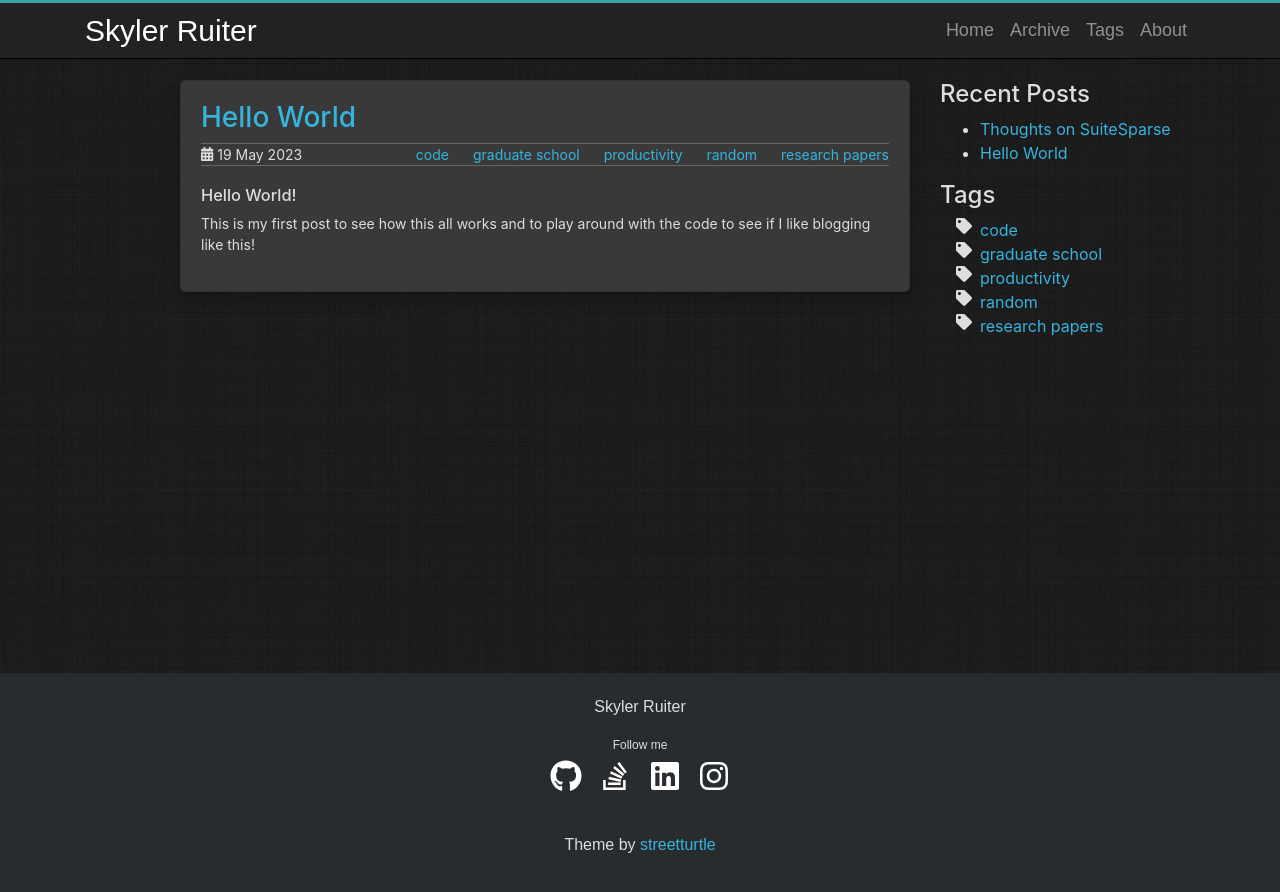
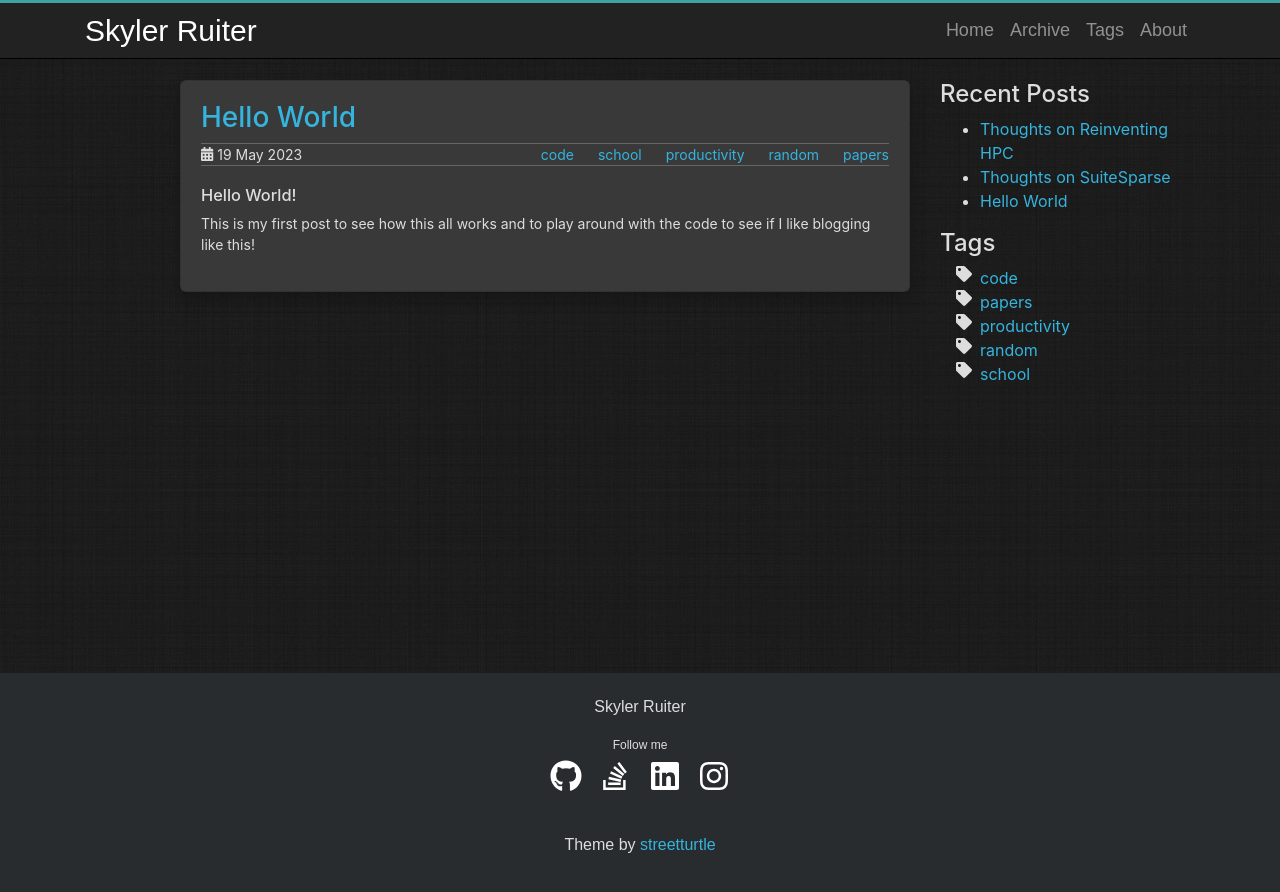
Before and after one commit to skyler-ruiter/skyler-ruiter.github.io, a Jekyll site: the page built from _posts/2023-05-19-hello-world.md, in a window 1280 px wide. Shown: the top 892 px of the page. Built offline with Jekyll 4.4.1, drawn with Linux system fonts in a browser that asks for light colours.

Commit message:
adds another paper I read

```diff
--- a/_posts/2023-05-19-hello-world.md
+++ b/_posts/2023-05-19-hello-world.md
@@ -5,10 +5,10 @@ date: 2023-05-19 16:20:00
 description: This is my first post for me to test out how this all works!
 tags:
  - code
- - graduate school
+ - school
  - productivity
  - random
- - research papers
+ - papers
 ---
 
 ### Hello World!
--- a/_posts/2023-05-23-UoFlorida-SparseMatrix-Collection.md
+++ b/_posts/2023-05-23-UoFlorida-SparseMatrix-Collection.md
@@ -4,7 +4,7 @@ title: "Thoughts on SuiteSparse"
 date: 2023-05-23 15:48:00
 description: My first research project is using this to benchmark and so I read up on the paper and thought I'd share my thoughts!
 tags:
- - research papers
+ - papers
 ---
 
 This is hopefully the first of many research papers I plan on reading and taking notes on. I'm doing this for a few reasons:
--- a/tag/grad_school.md
+++ b/tag/papers.md
@@ -1,4 +1,4 @@
 ---
 layout: tag_index
-tag: graduate school
+tag: papers
 ---
--- a/tag/research_papers.md
+++ b/tag/school.md
@@ -1,4 +1,4 @@
 ---
 layout: tag_index
-tag: Research Papers
+tag: school
 ---
```
Also changed, not shown: _posts/2023-05-25-reinventing-hpc.md (added, +69 -0 lines), assets/images/reinventingHPCfig1.PNG (added), 2 other files.
